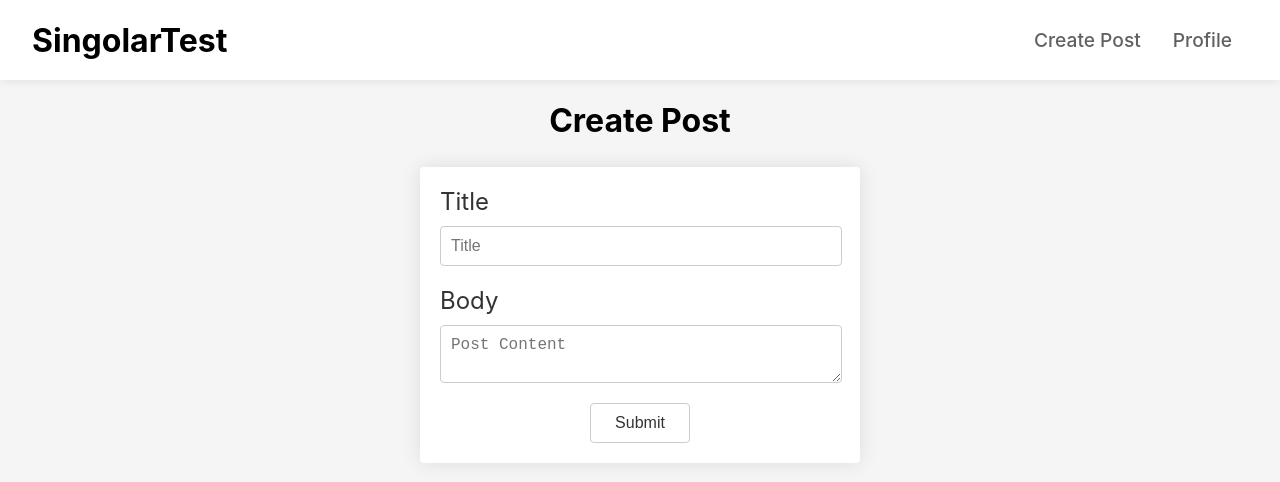
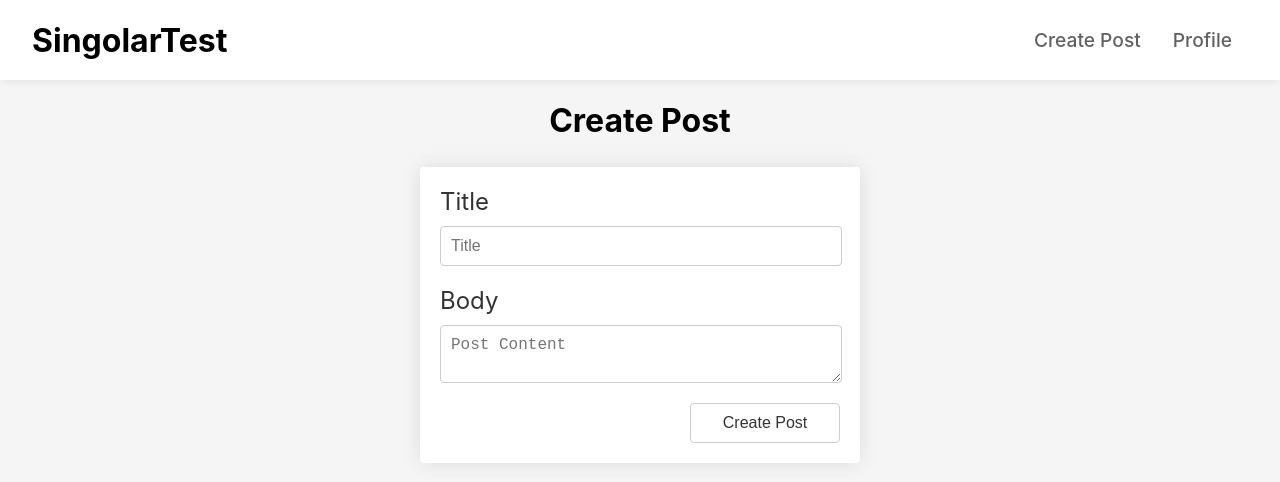
Before and after one commit to NovaDrake76/SingolarTest, a React (Create React App) app: page /createPost in a window 1280 px wide. Shown: the top 482 px of the page. Built offline with nearby package versions, Linux system fonts and the light colour scheme.

Commit message:
feat: editPost progress

```diff
--- a/src/App.js
+++ b/src/App.js
@@ -1,21 +1,28 @@
-import "./App.css"
-import { Routes, Route } from "react-router-dom"
-import Navbar from "./components/navbar/navbar"
-import { ToastContainer } from "react-toastify"
-import "react-toastify/dist/ReactToastify.css"
+import React, { useState } from "react";
+import "./App.css";
+import { Routes, Route } from "react-router-dom";
+import Navbar from "./components/navbar/navbar";
+import { ToastContainer } from "react-toastify";
+import "react-toastify/dist/ReactToastify.css";
 
-import Home from "./pages/home/home"
-import CreatePost from "./pages/createPost/createPost"
-import Profile from "./pages/profile"
+import Home from "./pages/home/home";
+import ChangePost from "./pages/changePost/changePost";
+import Profile from "./pages/profile";
 
 function App() {
+  const [postInfo, setPostInfo] = useState();
+
   return (
     <div className="App">
       <Navbar />
       <Routes>
-        <Route path="/" element={<Home />} />
+        <Route path="/" element={<Home setPostInfo={setPostInfo} />} />
 
-        <Route path="createPost" element={<CreatePost />} />
+        <Route path="createPost" element={<ChangePost toEdit={false} />} />
+        <Route
+          path="editPost"
+          element={<ChangePost toEdit={true} postInfo={postInfo} />}
+        />
         <Route path="profile" element={<Profile />} />
       </Routes>
       <ToastContainer
@@ -28,9 +35,9 @@ function App() {
         pauseOnFocusLoss
         draggable
         pauseOnHover
-      />{" "}
+      />
     </div>
-  )
+  );
 }
 
-export default App
+export default App;
--- /dev/null
+++ b/src/pages/changePost/changePost.js
@@ -0,0 +1,152 @@
+import React, { useEffect, useState } from "react";
+import { Helmet } from "react-helmet";
+import { Slide, toast } from "react-toastify";
+import { Link } from "react-router-dom";
+
+import {
+  Container,
+  InputContainer,
+  Form,
+  Label,
+  Input,
+  TextArea,
+  Button,
+  ErrorMessage,
+  ButtonsContainer,
+} from "./styles";
+
+const ChangePost = ({ toEdit, postInfo }) => {
+  const [values, setValues] = useState({
+    title: "",
+    content: "",
+  });
+  const [submitted, setSubmitted] = useState(false);
+  const [success, setSuccess] = useState(false);
+  const [log, setLog] = useState("");
+
+  const notify = () =>
+    toast.success("Post created! - Check the console", {
+      position: "bottom-right",
+      autoClose: 3000,
+      hideProgressBar: true,
+      closeOnClick: true,
+      pauseOnHover: true,
+      draggable: true,
+      progress: undefined,
+      theme: "dark",
+      transition: Slide,
+    });
+
+  const handleTitleChange = (event) => {
+    event.persist();
+    setValues((values) => ({
+      ...values,
+      title: event.target.value,
+    }));
+  };
+
+  const handleContentChange = (event) => {
+    event.persist();
+    setValues((values) => ({
+      ...values,
+      content: event.target.value,
+    }));
+  };
+
+  const handleSubmit = (event) => {
+    event.preventDefault();
+    if (values.title && values.content) {
+      fetch("https://jsonplaceholder.typicode.com/posts", {
+        method: "POST",
+        body: JSON.stringify({
+          title: values.title,
+          body: values.content,
+          userId: 1,
+        }),
+        headers: {
+          "Content-type": "application/json; charset=UTF-8",
+        },
+      })
+        .then((response) => response.json())
+        .then((json) => setLog(json));
+      notify();
+
+      setSuccess(true);
+
+      setTimeout(() => {
+        setSuccess(false);
+      }, 1000);
+    }
+    setSubmitted(true);
+  };
+
+  useEffect(() => {
+    console.log(log);
+  }, [log]);
+
+  useEffect(() => {
+    if (toEdit === true) {
+      setValues({
+        title: postInfo.title,
+        content: postInfo.body,
+      });
+    } else {
+      setValues({
+        title: "",
+        content: "",
+      });
+    }
+  }, [toEdit, postInfo]);
+
+  return (
+    <Container>
+      <Helmet>
+        {toEdit ? <title>Edit Post</title> : <title>Create Post</title>}
+      </Helmet>
+      {toEdit ? <h1>Edit Post</h1> : <h1>Create Post</h1>}
+
+      <Form onSubmit={handleSubmit}>
+        <InputContainer>
+          <Label>Title</Label>
+          <Input
+            type="text"
+            placeholder="Title"
+            disabled={success}
+            name="title"
+            value={values.title}
+            onChange={handleTitleChange}
+          />
+          {submitted && !values.title && (
+            <ErrorMessage>Please enter a first name</ErrorMessage>
+          )}
+        </InputContainer>
+        <InputContainer>
+          <Label>Body</Label>
+          <TextArea
+            type="text"
+            placeholder="Post Content"
+            name="content"
+            disabled={success}
+            value={values.content}
+            onChange={handleContentChange}
+          />
+          {submitted && !values.content && (
+            <ErrorMessage>Please enter the content of the post</ErrorMessage>
+          )}
+        </InputContainer>
+        <ButtonsContainer>
+          {toEdit ? (
+            <Link to={"/"}>
+              <Button>Cancel</Button>
+            </Link>
+          ) : null}
+          <Button type="submit" value="Submit" disabled={success}>
+            {toEdit ? "Edit Post" : "Create Post"}
+          </Button>
+        </ButtonsContainer>
+      </Form>
+    </Container>
+  );
+};
+
+export default ChangePost;
--- a/src/pages/createPost/styles.js
+++ b/src/pages/changePost/styles.js
@@ -1,4 +1,4 @@
-import styled from "styled-components"
+import styled from "styled-components";
 
 export const Container = styled.div`
   display: flex;
@@ -6,9 +6,8 @@ export const Container = styled.div`
   align-items: center;
   justify-content: center;
   padding: 0 20px;
-  max-width: 1280px;
   gap: 5px;
-`
+`;
 
 export const Form = styled.form`
   display: flex;
@@ -21,13 +20,13 @@ export const Form = styled.form`
   padding: 20px;
   width: 400px;
   gap: 20px;
-`
+`;
 
 export const Label = styled.label`
   font-size: 1.5rem;
   font-weight: 400;
   color: #333;
-`
+`;
 
 export const InputContainer = styled.div`
   display: flex;
@@ -37,7 +36,7 @@ export const InputContainer = styled.div`
   width: 100%;
   gap: 10px;
   transition: all 0.2s ease-in-out;
-`
+`;
 
 export const Input = styled.input`
   width: 95%;
@@ -50,7 +49,7 @@ export const Input = styled.input`
   disabled: {
     background-color: #ccc;
   }
-`
+`;
 
 export const TextArea = styled.textarea`
   width: 95%;
@@ -63,10 +62,18 @@ export const TextArea = styled.textarea`
   disabled: {
     background-color: #ccc;
   }
-`
+`;
+
+export const ButtonsContainer = styled.div`
+  display: flex;
+  justify-content: flex-end;
+  align-items: center;
+  width: 100%;
+  gap: 10px;
+`;
 
 export const Button = styled.button`
-  width: 100px;
+  width: 150px;
   padding: 10px;
   border: 1px solid #ccc;
   border-radius: 4px;
@@ -79,31 +86,10 @@ export const Button = styled.button`
     background-color: red;
     cursor: not-allowed;
   }
-`
-
-export const SuccessMessage = styled.div`
-  color: green;
-  font-size: 1rem;
-  font-weight: 400;
-  padding: 10px;
-`
+`;
 
 export const ErrorMessage = styled.div`
   color: red;
   font-size: 0.8rem;
   font-weight: 400;
-`
-
-export const LogArea = styled.div`
-  width: 350px;
-  height: 100px;
-  margin-top: 15px;
-  border: 1px solid #ccc;
-  border-radius: 4px;
-  font-size: 1rem;
-  font-weight: 400;
-  color: gray;
-  padding: 10px;
-  background-color: #fff;
-  overflow: scroll;
-`
+`;
--- a/src/pages/createPost/createPost.js
+++ /dev/null
@@ -1,127 +0,0 @@
-import React, { useEffect, useState } from "react"
-import { Helmet } from "react-helmet"
-import {
-  Container,
-  InputContainer,
-  Form,
-  Label,
-  Input,
-  TextArea,
-  Button,
-  SuccessMessage,
-  ErrorMessage,
-  LogArea,
-} from "./styles"
-
-const CreatePost = () => {
-  const [values, setValues] = useState({
-    title: "",
-    content: "",
-  })
-  const [submitted, setSubmitted] = useState(false)
-  const [success, setSuccess] = useState(false)
-  const [log, setLog] = useState("")
-
-  const handleTitleChange = (event) => {
-    event.persist()
-    setValues((values) => ({
-      ...values,
-      title: event.target.value,
-    }))
-  }
-
-  const handleContentChange = (event) => {
-    event.persist()
-    setValues((values) => ({
-      ...values,
-      content: event.target.value,
-    }))
-  }
-
-  const handleSubmit = (event) => {
-    event.preventDefault()
-    if (values.title && values.content) {
-      fetch("https://jsonplaceholder.typicode.com/posts", {
-        method: "POST",
-        body: JSON.stringify({
-          title: values.title,
-          body: values.content,
-          userId: 1,
-        }),
-        headers: {
-          "Content-type": "application/json; charset=UTF-8",
-        },
-      })
-        .then((response) => response.json())
-        .then((json) => setLog(json))
-
-      setSuccess(true)
-
-      setTimeout(() => {
-        setSuccess(false)
-      }, 1000)
-    }
-    setSubmitted(true)
-  }
-
-  useEffect(() => {
-    console.log(log)
-  }, [log])
-
-  return (
-    <Container>
-      <Helmet>
-        <title>Create Post</title>
-      </Helmet>
-      <h1>Create Post</h1>
-
-      <Form onSubmit={handleSubmit}>
-        <InputContainer>
-          <Label>Title</Label>
-          <Input
-            id="title"
-            type="text"
-            placeholder="Title"
-            disabled={success}
-            name="title"
-            value={values.title}
-            onChange={handleTitleChange}
-          />
-          {submitted && !values.title && (
-            <ErrorMessage id="first-name-error">
-              Please enter a first name
-            </ErrorMessage>
-          )}
-        </InputContainer>
-        <InputContainer>
-          <Label>Body</Label>
-          <TextArea
-            id="content"
-            type="text"
-            placeholder="Post Content"
-            name="content"
-            disabled={success}
-            value={values.content}
-            onChange={handleContentChange}
-          />
-          {submitted && !values.content && (
-            <ErrorMessage id="first-name-error">
-              Please enter the content of the post
-            </ErrorMessage>
-          )}
-        </InputContainer>
-        <Button type="submit" value="Submit" disabled={success}>
-          Submit
-        </Button>
-      </Form>
-      {success && (
-        <SuccessMessage className="success-message">
-          Success! Post created!
-        </SuccessMessage>
-      )}
-      {log !== "" && <LogArea>{JSON.stringify(log)}</LogArea>}
-    </Container>
-  )
-}
-
-export default CreatePost
--- a/src/pages/home/styles.js
+++ b/src/pages/home/styles.js
@@ -1,20 +1,27 @@
-import styled from "styled-components"
+import styled from "styled-components";
 
 export const Container = styled.div`
+  display: flex;
+  justify-content: center;
+  width: 100%;
+`;
+
+export const PageContent = styled.div`
   display: flex;
   flex-direction: column;
   align-items: center;
   justify-content: center;
   padding: 0 20px;
   gap: 20px;
-`
+  max-width: 1500px;
+`;
 
 export const Title = styled.h1`
   font-size: 2rem;
   font-weight: 400;
   color: #333;
   margin-bottom: 40px;
-`
+`;
 
 export const Posts = styled.div`
   display: flex;
@@ -22,7 +29,7 @@ export const Posts = styled.div`
   justify-content: space-around;
   flex-wrap: wrap;
   gap: 20px;
-`
+`;
 
 export const Post = styled.div`
   display: flex;
@@ -33,7 +40,7 @@ export const Post = styled.div`
   padding: 20px;
   border-radius: 4px;
   box-shadow: 0 0 20px rgba(0, 0, 0, 0.1);
-`
+`;
 
 export const PostHeader = styled.div`
   display: flex;
@@ -44,20 +51,21 @@ export const PostHeader = styled.div`
   &hover {
     color: #333;
   }
-`
+`;
 
 export const IconContainer = styled.div`
   width: 20px;
   height: 20px;
   padding: 5px;
   border-radius: 50%;
+  color: black;
   cursor: pointer;
   transition: all 0.2s ease-in-out;
   &:hover {
     background-color: gray;
     color: #fff;
   }
-`
+`;
 
 export const PostTitle = styled.h2`
   font-size: 1.5rem;
@@ -71,7 +79,7 @@ export const PostTitle = styled.h2`
   display: -webkit-box;
   -webkit-line-clamp: 2;
   -webkit-box-orient: vertical;
-`
+`;
 
 export const PostText = styled.p`
   font-size: 1rem;
@@ -81,7 +89,7 @@ export const PostText = styled.p`
   text-align: justify;
   overflow: hidden;
   text-overflow: ellipsis;
-`
+`;
 
 export const PostAuthor = styled.div`
   display: flex;
@@ -91,4 +99,4 @@ export const PostAuthor = styled.div`
   font-size: 1rem;
   font-weight: 500;
   color: #000;
-`
+`;
```
Also changed, not shown: src/components/deleteModal/modal.js (+17 -16 lines), src/components/deleteModal/style.js (+9 -10 lines), src/pages/home/home.js (+35 -25 lines).
